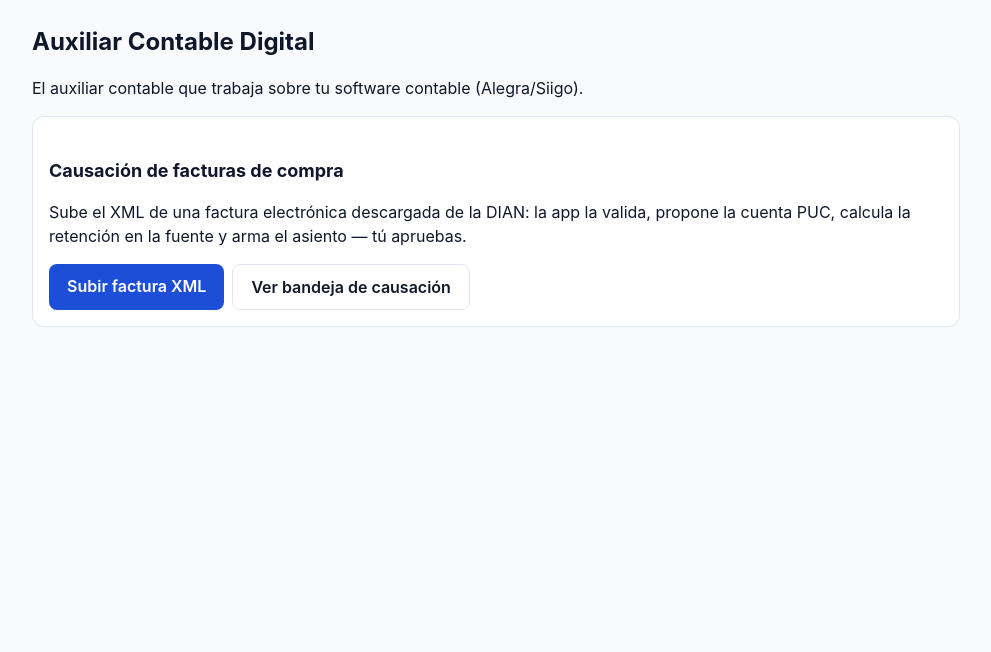
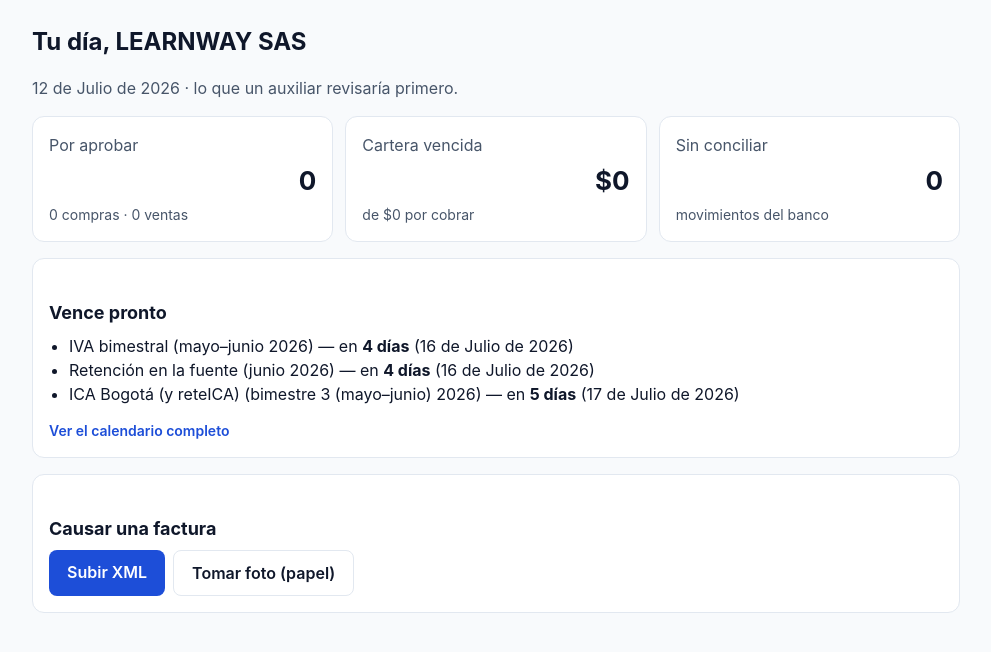
Before and after one commit to luisvahosh/auxiliar-contable-digital, a Django app: page / in a window 1280 px wide. Shown: the part 117-769 px from the top of the page, without its empty margins (144-1135 px from the left). Run offline with Django 5.2, Linux system fonts and the light colour scheme; the visitor is signed in with stand-in values (Sample User, id 1); data comes from the database, SQL or seed files in the repository; data that the repository does not hold is empty.

Commit message:
Panel del día en el inicio: pendientes, cartera, conciliación y alertas
- La página de inicio deja de ser el saludo del día 1 y pasa a ser el
  resumen operativo del auxiliar: documentos por aprobar (compras y
  ventas), cartera vencida sobre el total por cobrar, movimientos
  bancarios sin conciliar y estado del cierre del mes — cada tarjeta es
  un enlace directo a su módulo.
- Sección Vence pronto con las alertas del calendario tributario dentro
  de la anticipación configurada.
- Accesos rápidos de causación (subir XML / tomar foto) pensados para el
  uso desde el celular.
- 103 tests.

Co-Authored-By: Claude Fable 5 <noreply@anthropic.com>

```diff
--- a/app/core/views.py
+++ b/app/core/views.py
@@ -10,8 +10,51 @@ from .tenancy import cambiar_empresa, rol_en_empresa
 
 
 def inicio(request):
-    """Página de inicio (requiere sesión: el middleware la protege)."""
-    return render(request, "core/inicio.html")
+    """Panel del día: lo que el auxiliar revisa al sentarse a trabajar.
+    (Requiere sesión: el middleware la protege.)"""
+    from datetime import date
+    from decimal import Decimal
+
+    from calendario.logica import alertas_de
+    from causacion.cartera import edades_de_cartera
+    from causacion.models import FacturaCompra, FacturaVenta
+    from cierre.logica import periodos_disponibles, resumen_cierre
+    from conciliacion.models import MovimientoBancario
+
+    empresa = request.empresa
+
+    compras_pendientes = (FacturaCompra.objects.de_empresa(empresa)
+                          .filter(estado="pendiente").count())
+    ventas_pendientes = (FacturaVenta.objects.de_empresa(empresa)
+                         .filter(estado="pendiente").count())
+
+    partidas, totales = edades_de_cartera(empresa)
+    total_cartera = sum(totales.values())
+    cartera_vencida = total_cartera - totales["corriente"]
+
+    movimientos = MovimientoBancario.objects.de_empresa(empresa)
+    sin_conciliar = movimientos.filter(estado="pendiente").count()
+
+    alertas = alertas_de(empresa)[:4]
+
+    periodos = periodos_disponibles(empresa)
+    cierre_mes = None
+    if periodos:
+        periodo = periodos[0]
+        cierre_mes = {"periodo": periodo,
+                      "resumen": resumen_cierre(empresa, periodo.year, periodo.month)}
+
+    return render(request, "core/inicio.html", {
+        "compras_pendientes": compras_pendientes,
+        "ventas_pendientes": ventas_pendientes,
+        "por_aprobar": compras_pendientes + ventas_pendientes,
+        "total_cartera": total_cartera,
+        "cartera_vencida": cartera_vencida,
+        "sin_conciliar": sin_conciliar,
+        "alertas": alertas,
+        "cierre_mes": cierre_mes,
+        "hoy": date.today(),
+    })
 
 
 def sin_empresa(request):
--- a/app/templates/core/inicio.html
+++ b/app/templates/core/inicio.html
@@ -1,16 +1,58 @@
 {% extends "base.html" %}
 
 {% block contenido %}
-  <h1>Auxiliar Contable Digital</h1>
-  <p>El auxiliar contable que trabaja sobre tu software contable (Alegra/Siigo).</p>
+  <h1>Tu día, {{ request.empresa.razon_social }}</h1>
+  <p class="suave">{{ hoy }} · lo que un auxiliar revisaría primero.</p>
+
+  <div style="display:grid; gap:12px; grid-template-columns: repeat(auto-fit, minmax(160px, 1fr)); margin-bottom:16px">
+    <a class="tarjeta" href="{% url 'causacion:bandeja' %}" style="margin:0; text-decoration:none; color:inherit">
+      <p class="suave" style="margin:0">Por aprobar</p>
+      <p class="numero" style="font-size:26px; font-weight:700; margin:4px 0 0">{{ por_aprobar }}</p>
+      <p class="ayuda" style="margin:4px 0 0">{{ compras_pendientes }} compra{{ compras_pendientes|pluralize }} · {{ ventas_pendientes }} venta{{ ventas_pendientes|pluralize }}</p>
+    </a>
+    <a class="tarjeta" href="{% url 'causacion:cartera' %}" style="margin:0; text-decoration:none; color:inherit">
+      <p class="suave" style="margin:0">Cartera vencida</p>
+      <p class="numero" style="font-size:26px; font-weight:700; margin:4px 0 0; {% if cartera_vencida %}color: var(--error){% endif %}">${{ cartera_vencida|floatformat:"0g" }}</p>
+      <p class="ayuda" style="margin:4px 0 0">de ${{ total_cartera|floatformat:"0g" }} por cobrar</p>
+    </a>
+    <a class="tarjeta" href="{% url 'conciliacion:bancos' %}" style="margin:0; text-decoration:none; color:inherit">
+      <p class="suave" style="margin:0">Sin conciliar</p>
+      <p class="numero" style="font-size:26px; font-weight:700; margin:4px 0 0">{{ sin_conciliar }}</p>
+      <p class="ayuda" style="margin:4px 0 0">movimiento{{ sin_conciliar|pluralize }} del banco</p>
+    </a>
+    {% if cierre_mes %}
+      <a class="tarjeta" href="{% url 'cierre:cierre' %}?periodo={{ cierre_mes.periodo|date:'Y-m' }}" style="margin:0; text-decoration:none; color:inherit">
+        <p class="suave" style="margin:0">Cierre {{ cierre_mes.periodo|date:"Y-m" }}</p>
+        <p style="font-size:18px; font-weight:700; margin:8px 0 0">
+          {% if cierre_mes.resumen.listo %}
+            <span class="insignia insignia-aprobada">Listo para entrega</span>
+          {% else %}
+            <span class="insignia insignia-pendiente">Con pendientes</span>
+          {% endif %}
+        </p>
+      </a>
+    {% endif %}
+  </div>
+
+  {% if alertas %}
+    <div class="tarjeta">
+      <h2>Vence pronto</h2>
+      <ul style="margin:0; padding-left:20px">
+        {% for item in alertas %}
+          <li>{{ item.vencimiento.obligacion }} ({{ item.vencimiento.periodo }}) —
+            {% if item.dias == 0 %}<strong>HOY</strong>{% else %}en <strong>{{ item.dias }} día{{ item.dias|pluralize }}</strong>{% endif %}
+            ({{ item.vencimiento.fecha }})</li>
+        {% endfor %}
+      </ul>
+      <p class="ayuda" style="margin-bottom:0"><a class="fila-enlace" href="{% url 'calendario:calendario' %}">Ver el calendario completo</a></p>
+    </div>
+  {% endif %}
+
   <div class="tarjeta">
-    <h2>Causación de facturas de compra</h2>
-    <p>Sube el XML de una factura electrónica descargada de la DIAN: la app la
-       valida, propone la cuenta PUC, calcula la retención en la fuente y arma
-       el asiento — tú apruebas.</p>
-    <div class="acciones">
-      <a class="boton" href="{% url 'causacion:subir' %}">Subir factura XML</a>
-      <a class="boton boton-secundario" href="{% url 'causacion:bandeja' %}">Ver bandeja de causación</a>
+    <h2>Causar una factura</h2>
+    <div class="acciones" style="margin-top:8px">
+      <a class="boton" href="{% url 'causacion:subir' %}">Subir XML</a>
+      <a class="boton boton-secundario" href="{% url 'causacion:foto' %}">Tomar foto (papel)</a>
     </div>
   </div>
 {% endblock %}
```
Also changed, not shown: app/core/tests.py (+31 -0 lines).
